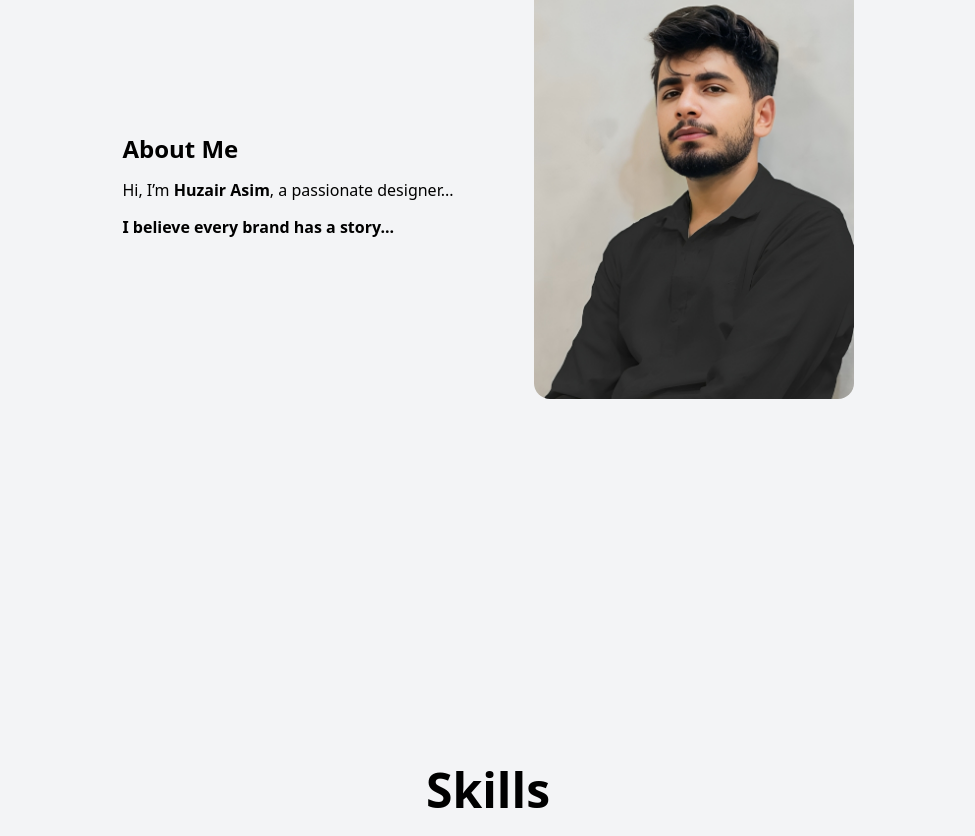
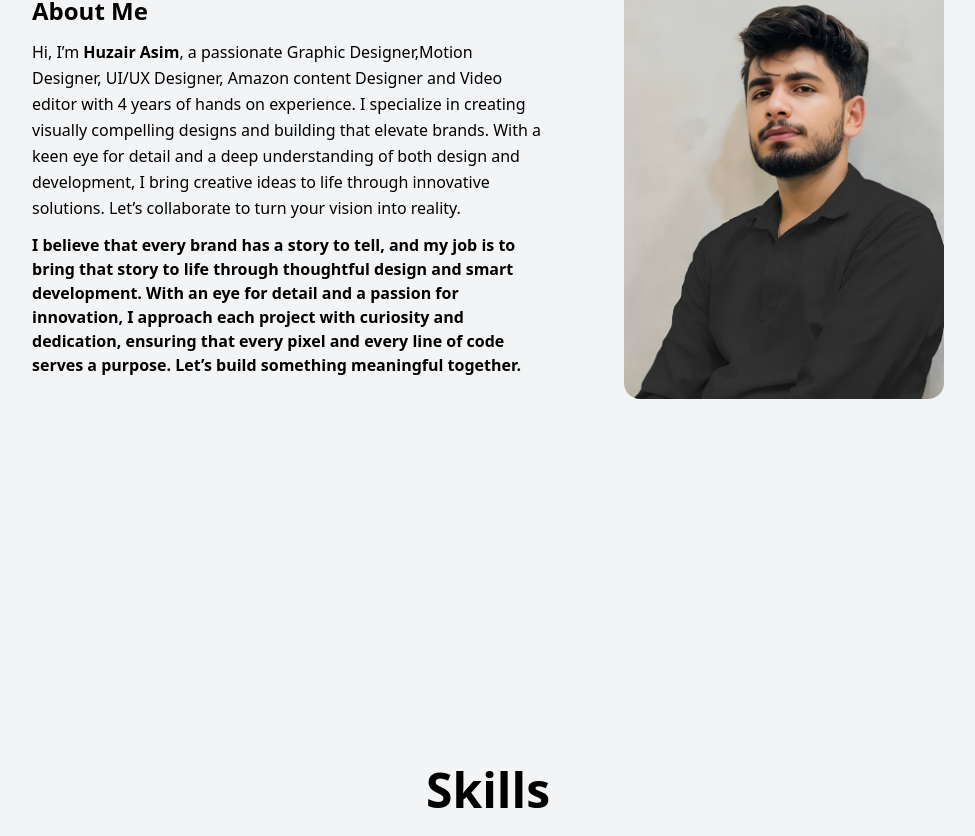
Before and after one commit to huzairdhool/Huzair-Asim-Portfolio, a React (Vite) app: page / in a window 1280 px wide. Shown: the part 1010-1846 px from the top of the page, without its empty margins (152-1127 px from the left). Built offline with nearby package versions, Linux system fonts and the light colour scheme.

Commit message:
Describe your changes

```diff
--- a/src/Components/About.jsx
+++ b/src/Components/About.jsx
@@ -27,11 +27,11 @@ const About = () => {
             <h2 className="text-xl sm:text-2xl font-bold mb-3">About Me</h2>
 
             <p className="font-medium leading-relaxed">
-              Hi, I’m <span className="font-semibold">Huzair Asim</span>, a passionate designer...
+              Hi, I’m <span className="font-semibold">Huzair Asim</span>, a passionate Graphic Designer,Motion Designer, UI/UX Designer, Amazon content Designer and Video editor with 4 years of hands on experience. I specialize in creating visually compelling designs and building that elevate brands. With a keen eye for detail and a deep understanding of both design and development, I bring creative ideas to life through innovative solutions. Let’s collaborate to turn your vision into reality.
             </p>
 
             <p className="font-semibold mt-3">
-              I believe every brand has a story...
+              I believe that every brand has a story to tell, and my job is to bring that story to life through thoughtful design and smart development. With an eye for detail and a passion for innovation, I approach each project with curiosity and dedication, ensuring that every pixel and every line of code serves a purpose. Let’s build something meaningful together.
             </p>
           </div>
 
```
